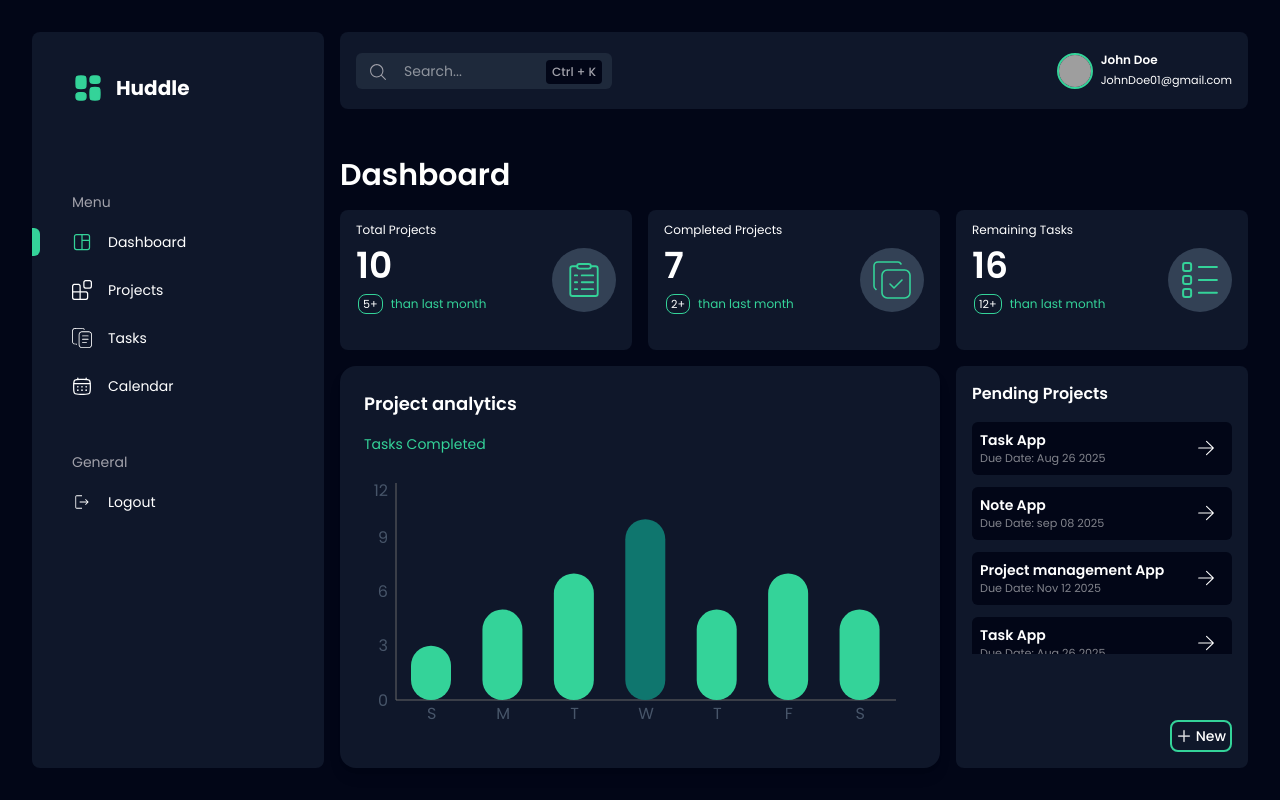
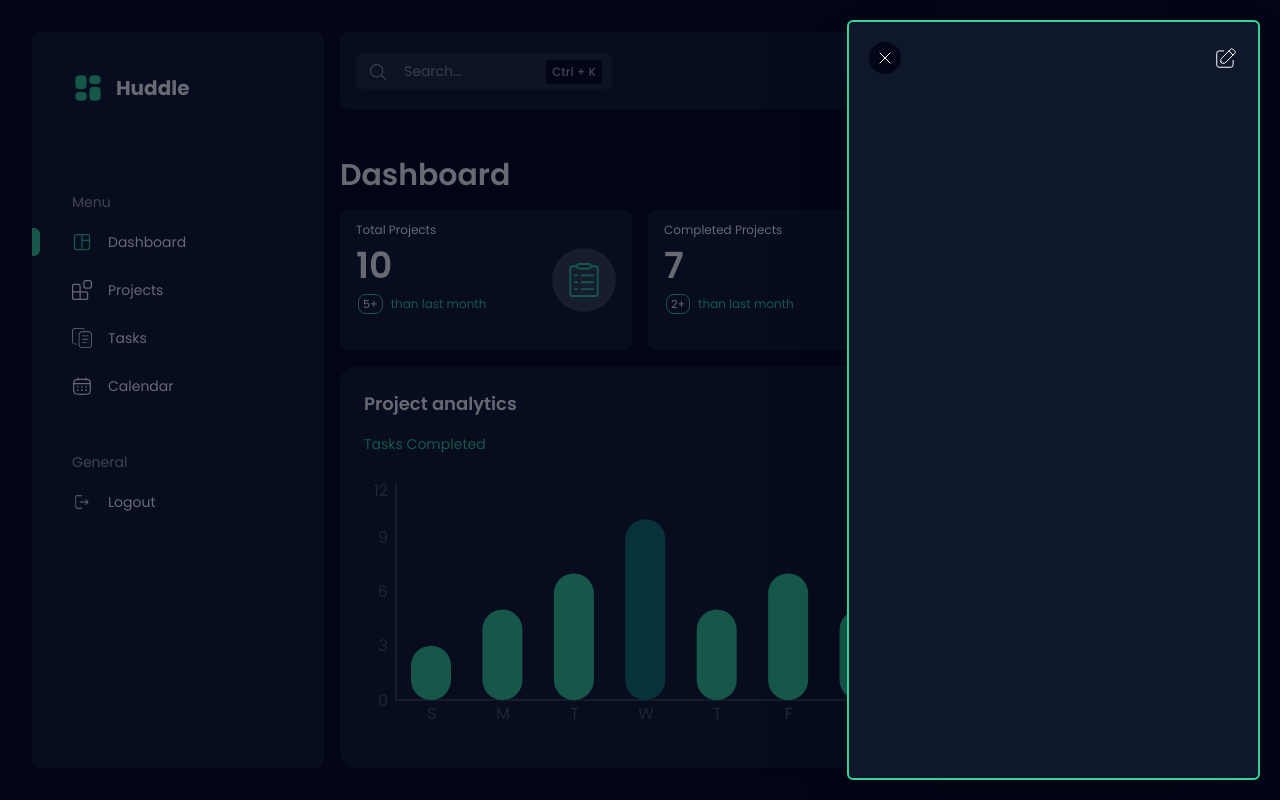
Before and after one commit to N4EXM/Huddle, a React (Vite) app in the folder frontend/: page / in a window 1280 px wide. Built offline with nearby package versions, Linux system fonts and the light colour scheme; grey boxes are pictures that could not be loaded.

Commit message:
working on user details interface

```diff
--- a/frontend/src/App.jsx
+++ b/frontend/src/App.jsx
@@ -14,7 +14,7 @@ import { MockProvider } from './context/MockContext'
 
 function App() {
 
-  const [loading, setIsloading] = useState(false)
+  const [loading, setIsloading] = useState(true)
 
   useEffect(() => {
     setTimeout(() => {
@@ -24,7 +24,7 @@ function App() {
 
   return (
     <div
-      className='w-full h-screen'
+      className='w-full h-screen relative'
     >
       <BrowserRouter>
         <MockProvider>
--- a/frontend/src/components/General/Navbar.jsx
+++ b/frontend/src/components/General/Navbar.jsx
@@ -1,10 +1,14 @@
-import React from 'react'
+import React, { useState } from 'react'
 import userImg from '../../assets/images/user.png'
+import UserInfoInterface from './userInfoInterface'
 
 const Navbar = () => {
+
+    const [openUserMenu, setOpenUserMenu] = useState(true)
+
   return (
     <div
-        className='w-full col-start-4 col-span-9 p-5 px-4 rounded-lg row-span-2 bg-secondBackground mb-8 flex items-center justify-between'
+        className='w-full col-start-4 col-span-9 p-5 px-4 rounded-lg row-span-2 bg-secondBackground mb-8 flex items-center justify-between '
     >
         {/* search bar */}
         <div
@@ -29,7 +33,8 @@ const Navbar = () => {
 
         {/* user profile */}
         <div
-            className='flex flex-row items-center gap-2 w-fit h-full'
+            className='flex flex-row items-center gap-2 w-fit h-full cursor-pointer rounded-md duration-200'
+            onClick={() => setOpenUserMenu(true)}
         >
             <img
                 src={userImg}
@@ -37,7 +42,7 @@ const Navbar = () => {
                 alt=""
             />
             <div
-                className='flex flex-col gap-1'
+                className='flex flex-col gap-1 '
             >
                 <span
                     className='text-xs font-semibold'
@@ -52,6 +57,11 @@ const Navbar = () => {
             </div>
         </div>
 
+        <UserInfoInterface
+            openUserMenu={openUserMenu}
+            setOpenUserMenu={setOpenUserMenu}
+        />
+
     </div>
   )
 }
--- a/frontend/src/components/General/Sidebar.jsx
+++ b/frontend/src/components/General/Sidebar.jsx
@@ -84,10 +84,10 @@ const Sidebar = () => {
             {pageButtons.map((page) => (
                 <button
                     key={page.name}
-                    className={`relative flex flex-row cursor-pointer items-center gap-4 w-full pl-10 py-2`}
+                    className={`relative flex flex-row cursor-pointer items-center gap-4 w-full pl-10 py-2 duration-200`}
                     onClick={() => handleNavigate(page.path)}
                 >
-                    <span className={`w-2 h-7 rounded-r-md bg-primary top-1 left-0 absolute ${location.pathname === page.path ? "block" : "hidden"}`}></span>
+                    <span className={`w-2 h-7 rounded-r-md top-1 left-0 absolute duration-200 ${location.pathname === page.path ? "bg-primary" : "bg-secondBackground"}`}></span>
                     <i
                         className={`${location.pathname === page.path ? "text-primary" : "text-text"}`}
                     >
--- /dev/null
+++ b/frontend/src/components/General/UserInfoInterface.jsx
@@ -0,0 +1,34 @@
+import React from 'react'
+
+const UserInfoInterface = ({ openUserMenu, setOpenUserMenu }) => {
+  return (
+    <div
+        className={`p-5 w-full ${openUserMenu ? "grid" : "hidden"} justify-end items-end grid-cols-3 min-h-screen bg-background/60 absolute z-20 left-0 top-0`}
+    >
+
+        <div
+            className={`p-5 bg-secondBackground border-2 border-primary rounded-md flex flex-col gap-5 shadow-2xl col-start-3 ${openUserMenu ? "w-full h-full" : "w-0 h-0"}`}
+        >
+
+            {/* close and edit button */}
+            <div
+                className='flex flex-row w-full items-center justify-between'
+            >
+                <button
+                    className='p-1 rounded-full bg-background duration-200 hover:bg-primary'
+                    onClick={() => setOpenUserMenu(!openUserMenu)}
+                >
+                    <svg xmlns="http://www.w3.org/2000/svg" width="24" height="24" viewBox="0 0 24 24"><path fill="none" stroke="currentColor" strokeLinecap="round" strokeLinejoin="round" d="m7 7l10 10M7 17L17 7" strokeWidth="1"/></svg>
+                </button>
+                <button>
+                    <svg xmlns="http://www.w3.org/2000/svg" width="24" height="24" viewBox="0 0 24 24"><g fill="none" stroke="currentColor" strokeLinecap="round" strokeLinejoin="round" strokeWidth="1"><path d="M19.09 14.441v4.44a2.37 2.37 0 0 1-2.369 2.369H5.12a2.37 2.37 0 0 1-2.369-2.383V7.279a2.356 2.356 0 0 1 2.37-2.37H9.56"/><path d="M6.835 15.803v-2.165c.002-.357.144-.7.395-.953l9.532-9.532a1.36 1.36 0 0 1 1.934 0l2.151 2.151a1.36 1.36 0 0 1 0 1.934l-9.532 9.532a1.36 1.36 0 0 1-.953.395H8.197a1.36 1.36 0 0 1-1.362-1.362M19.09 8.995l-4.085-4.086"/></g></svg>
+                </button>
+            </div>
+
+        </div>
+
+    </div>
+  )
+}
+
+export default UserInfoInterface
```
